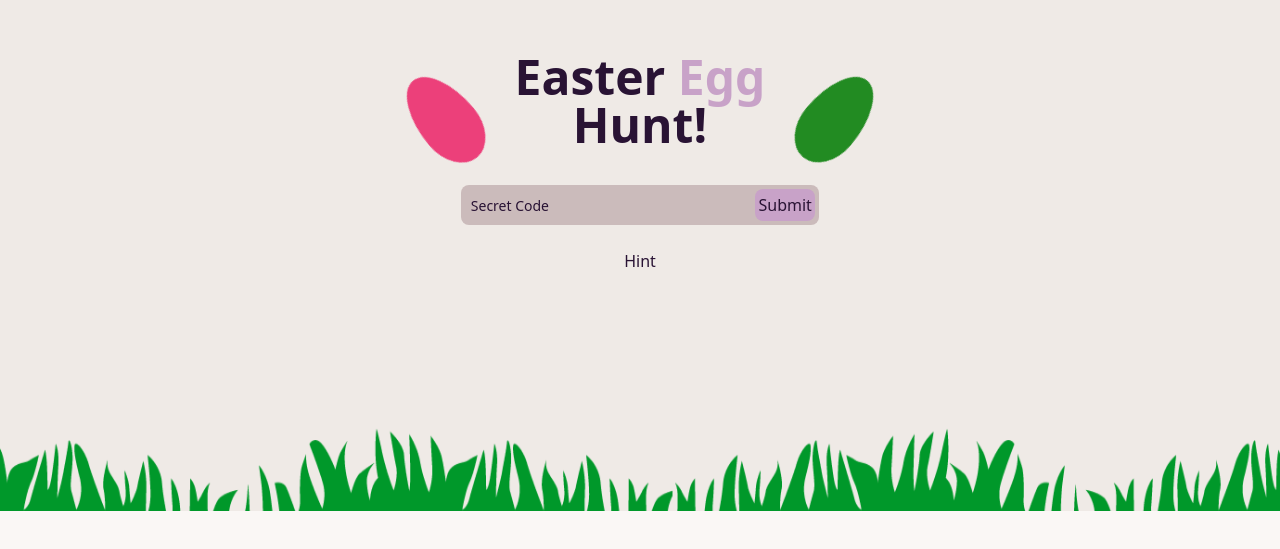
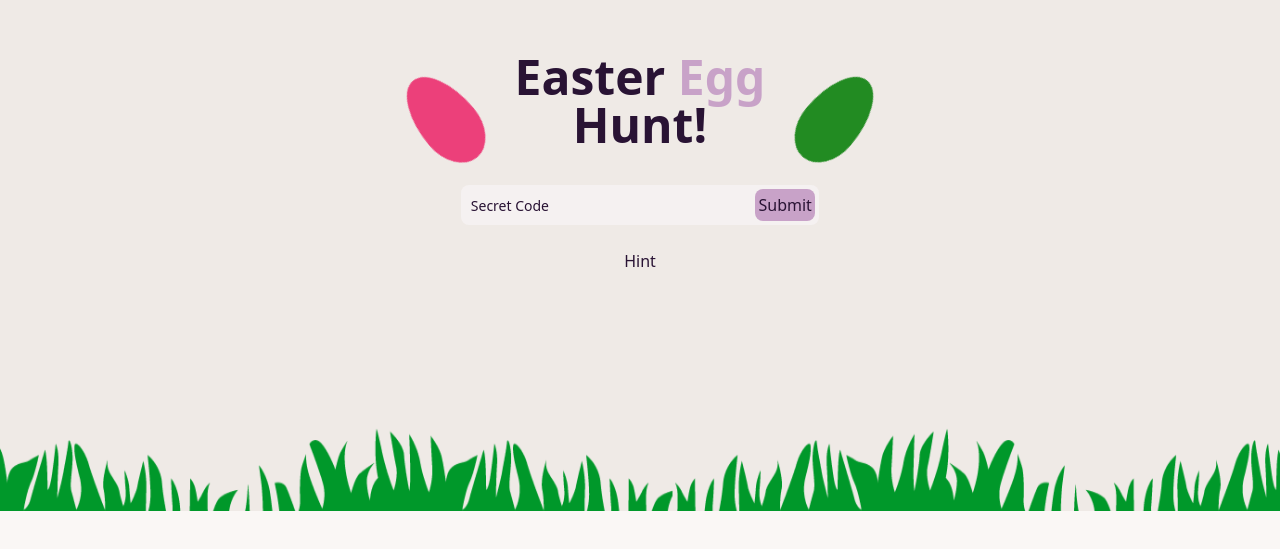
Before and after one commit to Raulj123/BunnyHacks, a SvelteKit app: page / in a window 1280 px wide. Shown: the part 225-774 px from the top of the page. Built offline with nearby package versions, Linux system fonts and the light colour scheme; no server answers.

Commit message:
💄 update bg color

```diff
--- a/src/app.css
+++ b/src/app.css
@@ -60,7 +60,7 @@
 .wrapper input {
 	color: #291334;
 	width: 100%;
-	background-color: #cbbbbb;
+	background-color: #f5f1f1;
 	height: 40px;
 	padding: 10px;
 	box-sizing: border-box;
--- a/src/routes/egg2/+page.svelte
+++ b/src/routes/egg2/+page.svelte
@@ -137,7 +137,7 @@
 		</div>
 	</div>
 </dialog>
-
+<div class="bg-indigo-100 h-scren">
 {#if loading}
 	<div class="mx-auto flex justify-center py-10">
 		<p class="text-3xl">
@@ -195,7 +195,7 @@
 				<div class="mt-5 grid grid-cols-5 gap-4 md:grid-cols-5 lg:grid-cols-5 xl:grid-cols-5">
 					{#each Array(gridSize.rows) as _, row}
 						{#each Array(gridSize.cols) as _, col}
-							<div class="p-4">
+							<div class="p-3">
 								<img class="eggI" src="./eggs/egg.svg" alt="egg" />
 							</div>
 						{/each}
@@ -203,48 +203,6 @@
 				</div>
 			</div>
 		</div>
-
-		<!-- <div class="py-2 text-center">
-			<div class="mx-auto">
-				<div class="main flex flex-row items-start justify-center">
-					<button on:click={bunny}>
-						<img src="./eggs/full_bunny.svg" alt="char" />
-					</button>
-					<div class="chat chat-start">
-						<div class="chat-bubble chat-bubble-primary">Psssss! Click me</div>
-					</div>
-
-					<div class="m-10 gridE max-w-full">
-						{#each Array(gridSize.rows) as _, row}
-							<div class="row flex w-full flex-wrap justify-between">
-								{#each Array(gridSize.cols) as _, col}
-									<img src="./eggs/egg.svg" alt="egg" />
-								{/each}
-							</div>
-						{/each}
-					</div>
-				</div>
-			</div>
-		</div>
-		<div class="flex items-center justify-center">
-			<div
-				class="flex flex-row flex-wrap items-center justify-center text-center"
-				style="margin-bottom: 100px;"
-			>
-				<div class="inline-block">
-					<button class="btt btn btn-primary" on:click={rain}>Water Eggs!</button>
-				</div>
-				<div class="wrapper mx-auto">
-					<input
-						bind:value={secretCode}
-						type="text"
-						class="input input-md input-bordered input-secondary pr-2"
-						placeholder="Secret Code"
-					/>
-					<button type="submit" on:click={egg2}>Submit</button>
-				</div>
-			</div>
-		</div> -->
 	{:else}
 		<div role="alert" class="alert alert-error mx-auto w-80">
 			<svg
@@ -263,7 +221,7 @@
 		</div>
 	{/if}
 {/if}
-
+</div>
 <style>
 	.row img {
 		width: 50px;
--- a/src/routes/egg3/+page.svelte
+++ b/src/routes/egg3/+page.svelte
@@ -156,7 +156,7 @@
 		</div>
 	</div>
 </dialog>
-
+<div class="bg-indigo-100 h-screen">
 {#if loading}
 	<div class="mx-auto flex justify-center py-10">
 		<p class="text-3xl">
@@ -246,7 +246,7 @@
 		</div>
 	{/if}
 {/if}
-
+</div>
 <style>
 	img {
 		width: 120px;
```
